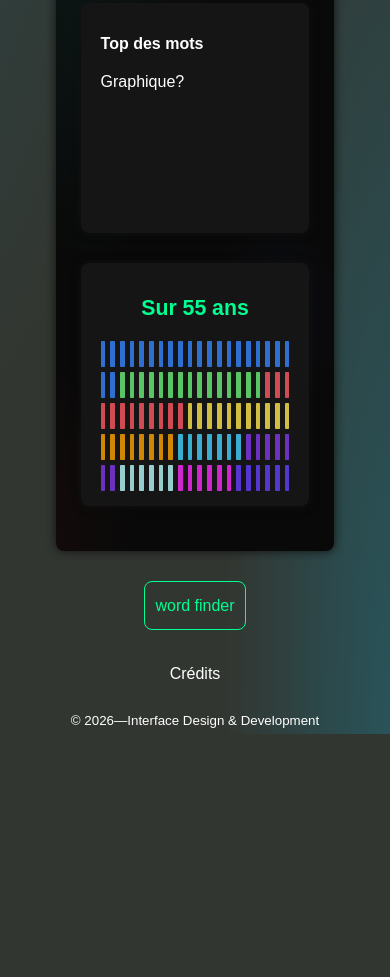
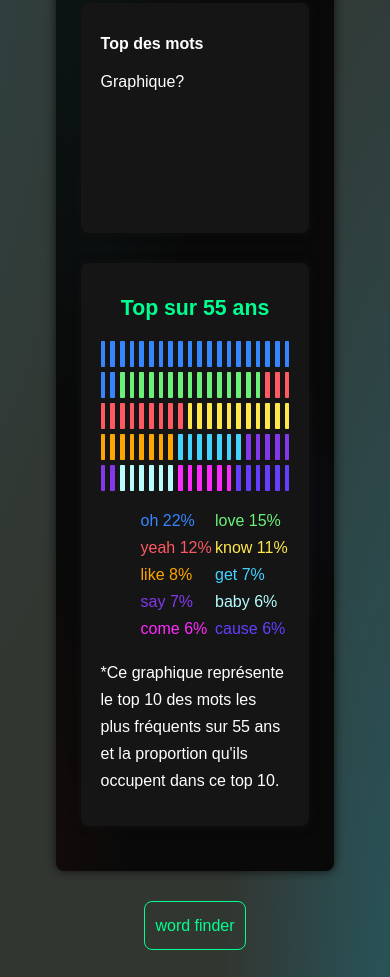
Before and after one commit to cams1593/dataplay, a website: page src/index.html in a window 390 px wide. Shown: the part 1989-2966 px from the top of the page. Before the commit the page ends 2723 px from the top, so only its background shows below. Drawn offline with nearby package versions, Linux system fonts and the light colour scheme; files that its build step writes are made by us from their sources; a web font is replaced by a local one.

Commit message:
légende du graphique + responsive

```diff
--- a/src/index.html
+++ b/src/index.html
@@ -91,7 +91,7 @@
         </div>
       </div>
       <div class="topallwords">
-        <h2>Sur 55 ans</h2>
+        <h2>Top sur 55 ans</h2>
         <div class="topallwords__graph">
         <div class="oh"></div>
         <div class="oh"></div>
@@ -203,6 +203,21 @@
         <div class="cause"></div>
         <div class="cause"></div>
       </div>
+      <div class="mot55">
+        <ul class="mot55__ul">
+          <li class="mots55__li--oh">oh 22%</li>
+          <li class="mots55__li--love">love 15%</li>
+          <li class="mots55__li--yeah">yeah 12%</li>
+          <li class="mots55__li--know">know 11%</li>
+          <li class="mots55__li--like">like 8%</li>
+          <li class="mots55__li--get">get 7%</li>
+          <li class="mots55__li--say">say 7%</li>
+          <li class="mots55__li--baby">baby 6%</li>
+          <li class="mots55__li--come">come 6%</li>
+          <li class="mots55__li--cause">cause 6%</li>
+        </ul>
+      </div>
+      <p>*Ce graphique représente le top 10 des mots les plus fréquents sur 55 ans et la proportion qu'ils occupent dans ce top 10.</p>
       </div>
     </section>
     <a class="btnacceuil btn__acceuil" href="wordFinder.html">word finder</a>
--- a/src/styles/components/_comparaisonword.scss
+++ b/src/styles/components/_comparaisonword.scss
@@ -32,40 +32,79 @@
         width: 100%;
         height: 100%;
         border-radius: 8%;
-        opacity: 0.8;
+/*         opacity: 0.8; */
     }
     .oh{
-        background-color: #3586ff;
+        background-color: $color-oh;
     }
     .love{
-        background-color: #6BF178;
+        background-color: $color-love;
     }
     .yeah{
-        background-color: #FF5964;
+        background-color: $color-yeah;
     }
     .know{
-        background-color: #FFE74C;
+        background-color: $color-know;
     }
     .like{
-        background-color: orange;
+        background-color: $color-like;
     }
     .get{
-        background-color: #44d3ff;
+        background-color: $color-get;
     }
     .say{
-        background-color: #8338EC;
+        background-color: $color-say;
     }
     .baby{
-        background-color: #B7FDFE;
+        background-color: $color-baby;
     }
     .come{
-        background-color: rgb(255, 42, 255);
+        background-color: $color-come;
     }
     .cause{
-        background-color: #653eff;
+        background-color: $color-cause;
     }
 }
-
+.mot55__ul{
+    list-style: none;
+    display: grid;
+     grid-template-columns: repeat(2, 1fr);
+     @media (min-width: $size-desktop){
+         display: flex;
+         justify-content: space-between;
+         padding: 0;
+     }
+    .mots55__li--oh{
+        color: $color-oh;
+    }
+    .mots55__li--love{
+        color: $color-love;
+    }
+    .mots55__li--yeah{
+        color:$color-yeah;
+    }
+    .mots55__li--know{
+        color: $color-know;
+    }
+    .mots55__li--like{
+        color: $color-like;
+    }
+    .mots55__li--get{
+        color: $color-get;
+    }
+    .mots55__li--say{
+        color: $color-say;
+    }
+    .mots55__li--baby{
+        color: $color-baby
+    }
+    .mots55__li--come{
+        color: $color-come
+    }
+    .mots55__li--cause{
+        color: $color-cause
+    }
+}
 .comparaisonword{
     @include section-style;
     @media (min-width: $size-desktop) {
--- a/src/styles/utils/_variables.scss
+++ b/src/styles/utils/_variables.scss
@@ -27,3 +27,13 @@ $font-ManifoldExtdCF:  "manifold-extd-cf", sans-serif;
 $font-Excon-Regular: 'Excon-Regular', sans-serif;
 $size-desktop : 1025px;
 $size-tablet: 700px;
+$color-oh:#3586ff;
+$color-love:#6BF178;
+$color-yeah:#FF5964;
+$color-know: #FFE74C;
+$color-like: orange;
+$color-get:#44d3ff;
+$color-say:#8338EC;
+$color-baby: #B7FDFE;
+$color-come: rgb(255, 42, 255);
+$color-cause:#653eff;
```
